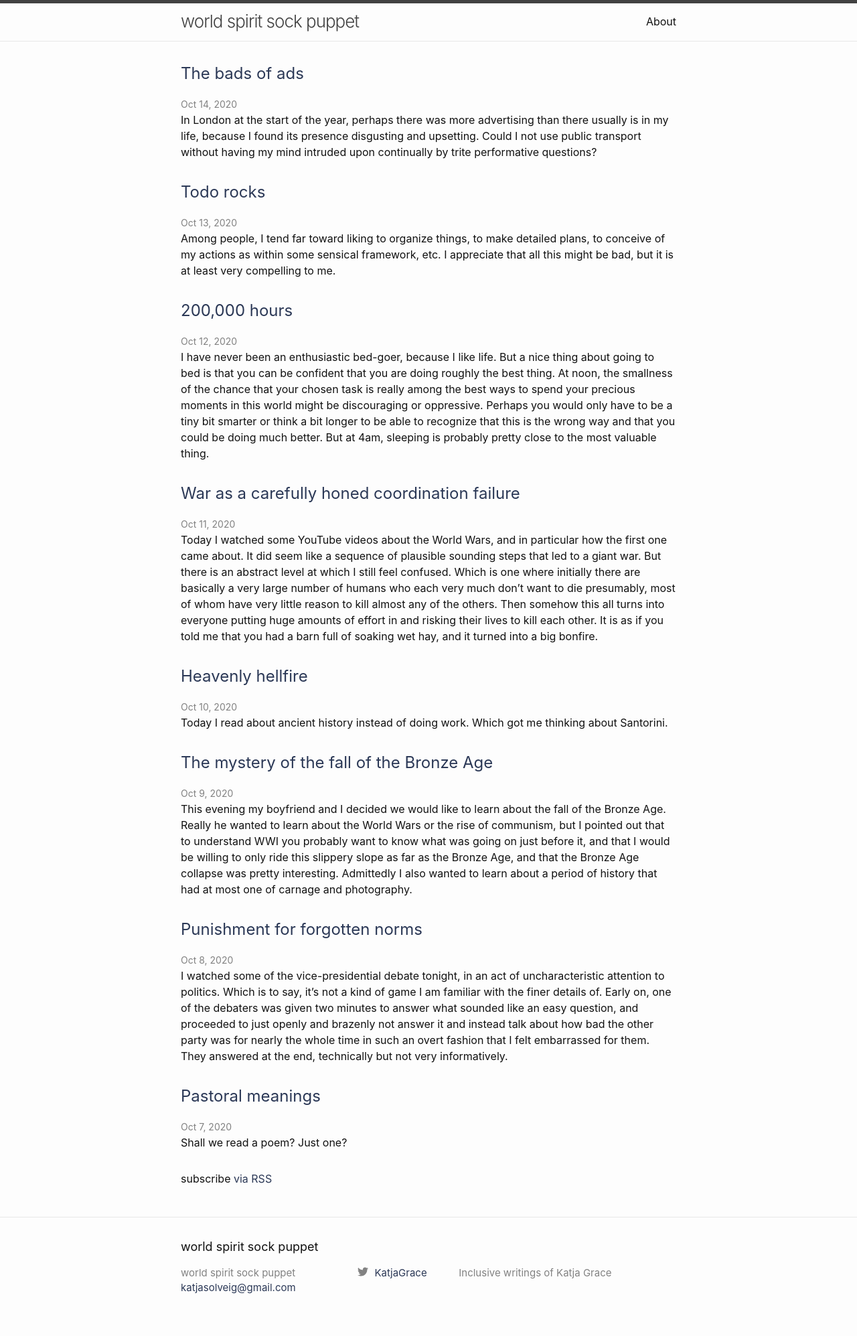
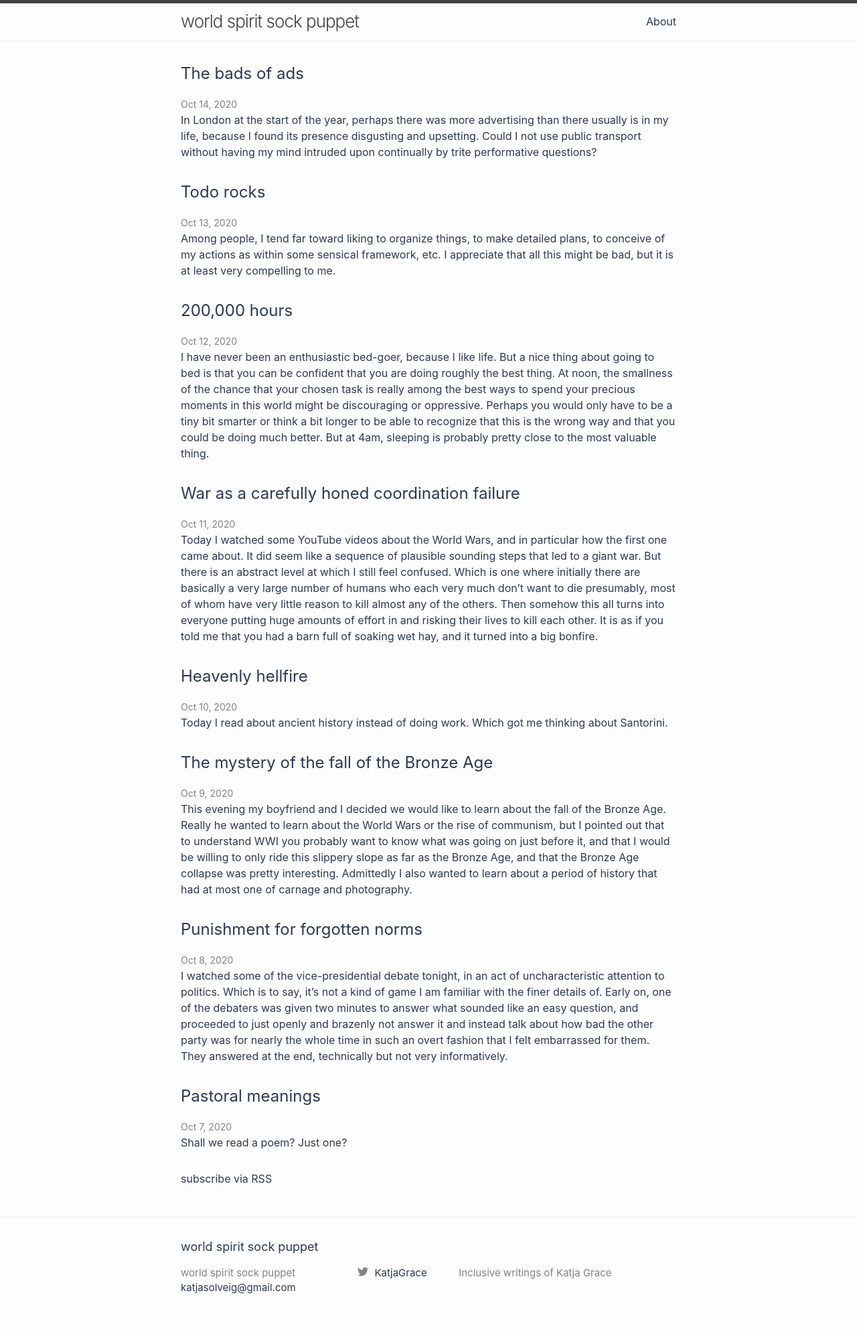
Before and after one commit to katjagrace/katjagrace.github.io, a Jekyll site: the page built from index.markdown, in a window 1280 px wide. Shown: the whole page at 67% size. Built offline with Jekyll 4.4.1, drawn with Linux system fonts in a browser that asks for light colours.

Commit message:
everything blue

```diff
--- a/_sass/minima.scss
+++ b/_sass/minima.scss
@@ -10,7 +10,7 @@
 
 $spacing-unit:     30px !default;
 
-$text-color:       #111 !default;
+$text-color:       #2B3856 !default;//#111 !default;
 $background-color: #fdfdfd !default;
 $brand-color:      #2B3856 !default;//2a7ae2 !default;
 
```
